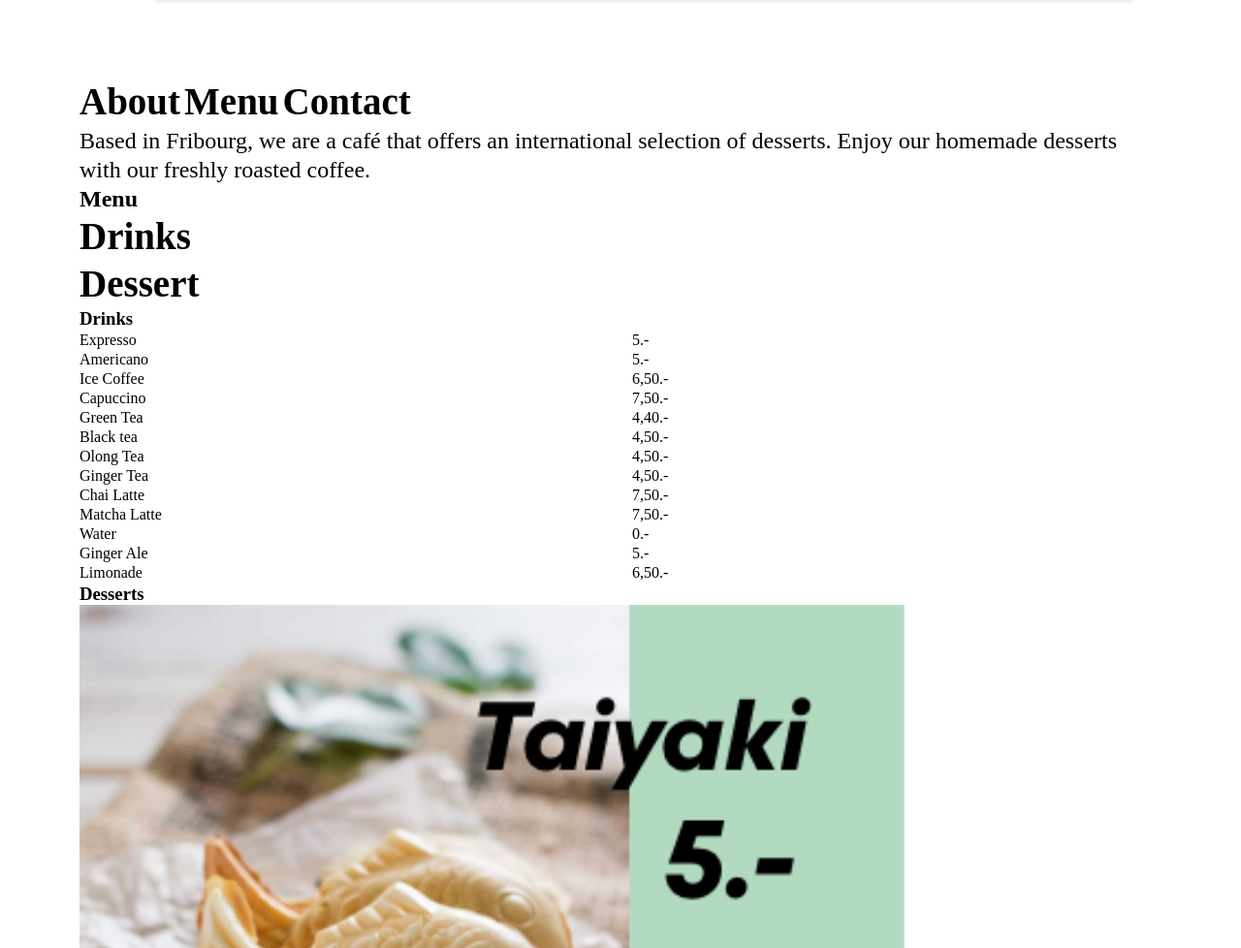
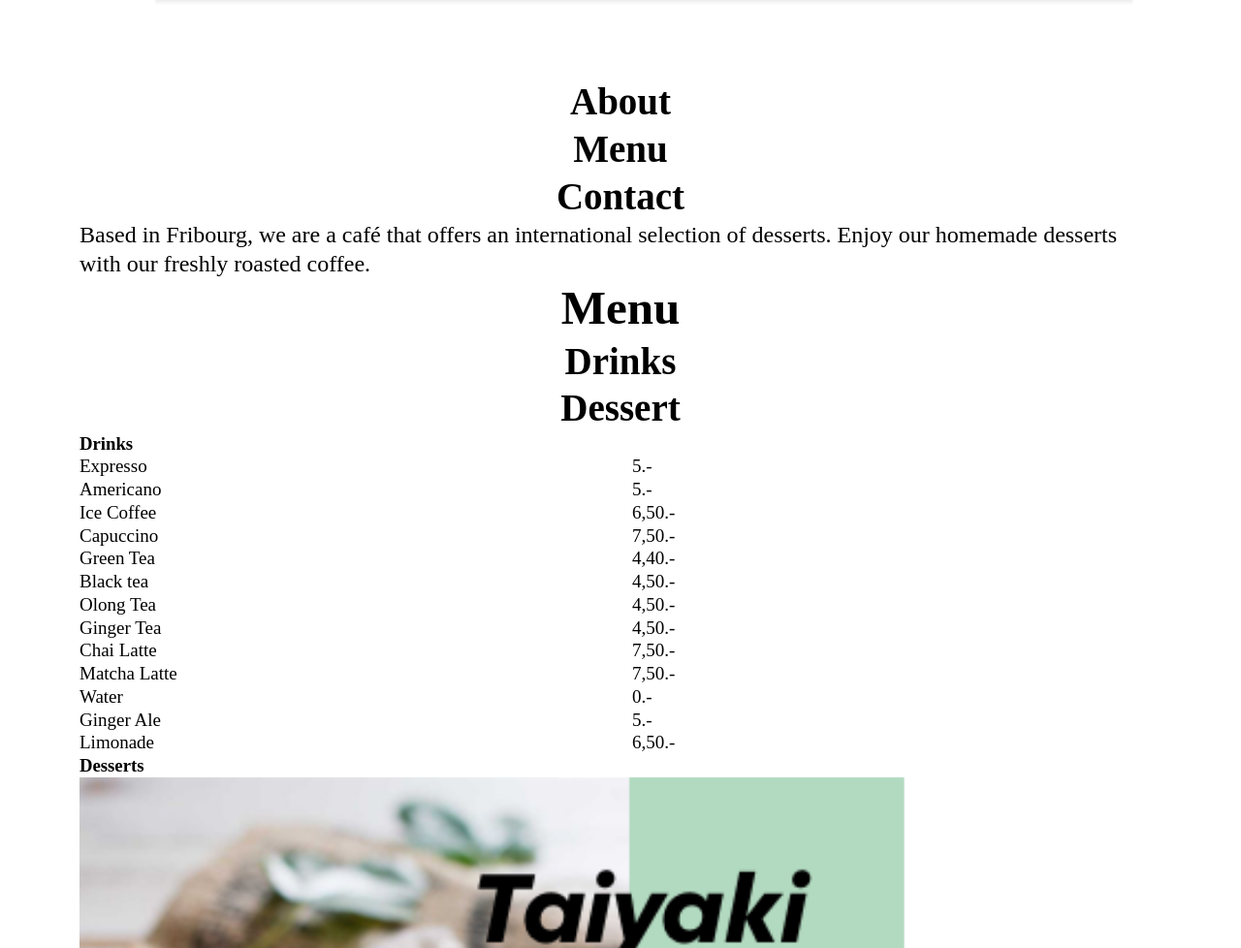
Before and after one commit to anissahquraishi/imd22_anissah_projet_cafe, a website built with Parcel: page src/index.html in a window 1280 px wide. Shown: the part 1859-2837 px from the top of the page at 97% size. Built offline with nearby package versions, Linux system fonts and the light colour scheme.

Commit message:
add html classes for drink names and prices
add correct font and size

```diff
--- a/src/index.html
+++ b/src/index.html
@@ -56,7 +56,7 @@
           </div>
         </div>
         <div class="row">
-          <div class="col-6">
+          <div class="col-6 drink-name">
             <ul>
               <li>Expresso</li>
               <li>Americano</li>
@@ -73,7 +73,7 @@
               <li>Limonade</li>
             </ul>
           </div>
-          <div class="col-6">
+          <div class="col-6 drink-price">
             <ul>
               <li>5.-</li>
               <li>5.-</li>
--- a/src/scss/main.scss
+++ b/src/scss/main.scss
@@ -30,6 +30,8 @@ body {
 
 a {
   color: inherit;
+  display: flex;
+  justify-content: center;
 }
 
 img,
@@ -50,6 +52,10 @@ h1 {
 
 h2 {
   font-family: "Museo Slab";
+  font-size: 49px;
+  font-weight: 600;
+  display: flex;
+  justify-content: center;
 }
 a {
   text-decoration: none;
@@ -61,6 +67,17 @@ a {
 ul {
   list-style: none;
 }
+
+.drink-name {
+  font-family: "Museo Slab";
+  font-size: 19px;
+}
+
+.drink-price {
+  font-family: "Museo Slab";
+  font-size: 19px;
+}
+
 p {
   font-family: "Museo Slab";
   font-size: 24px;
```
